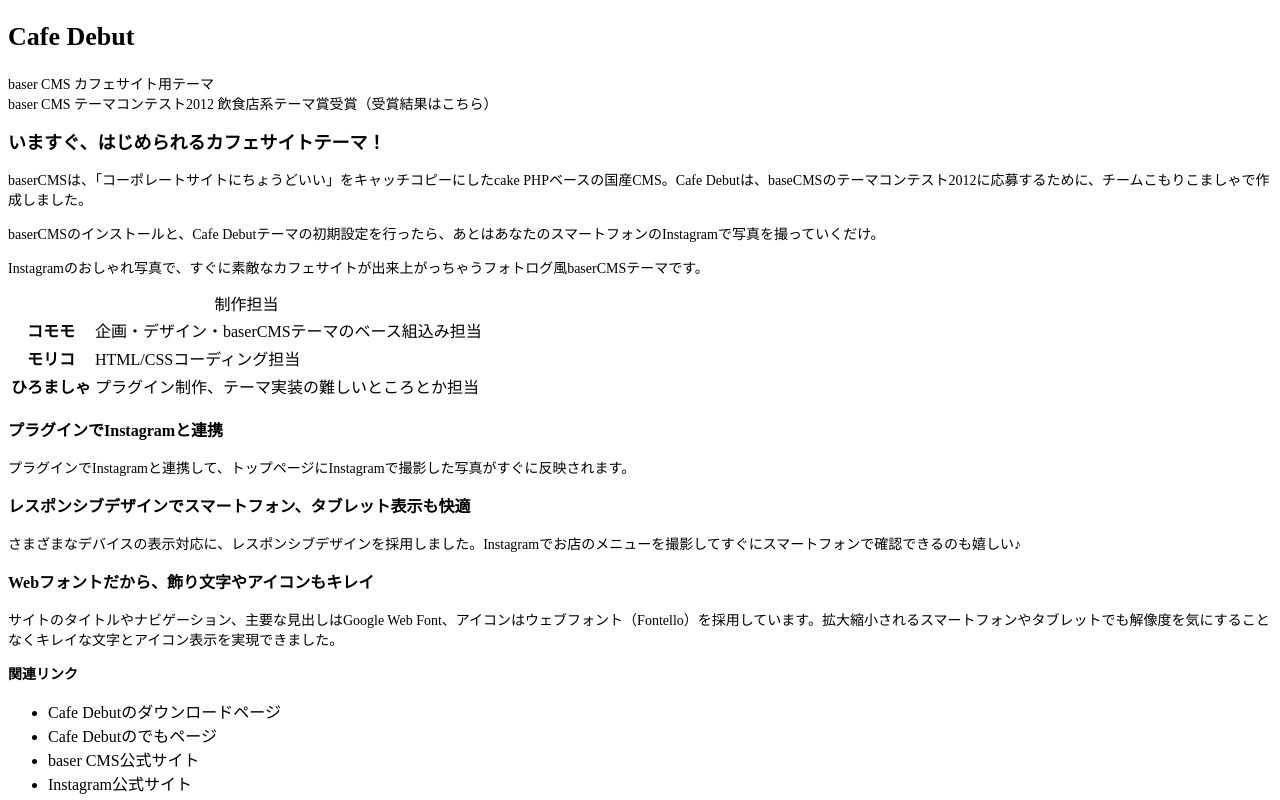
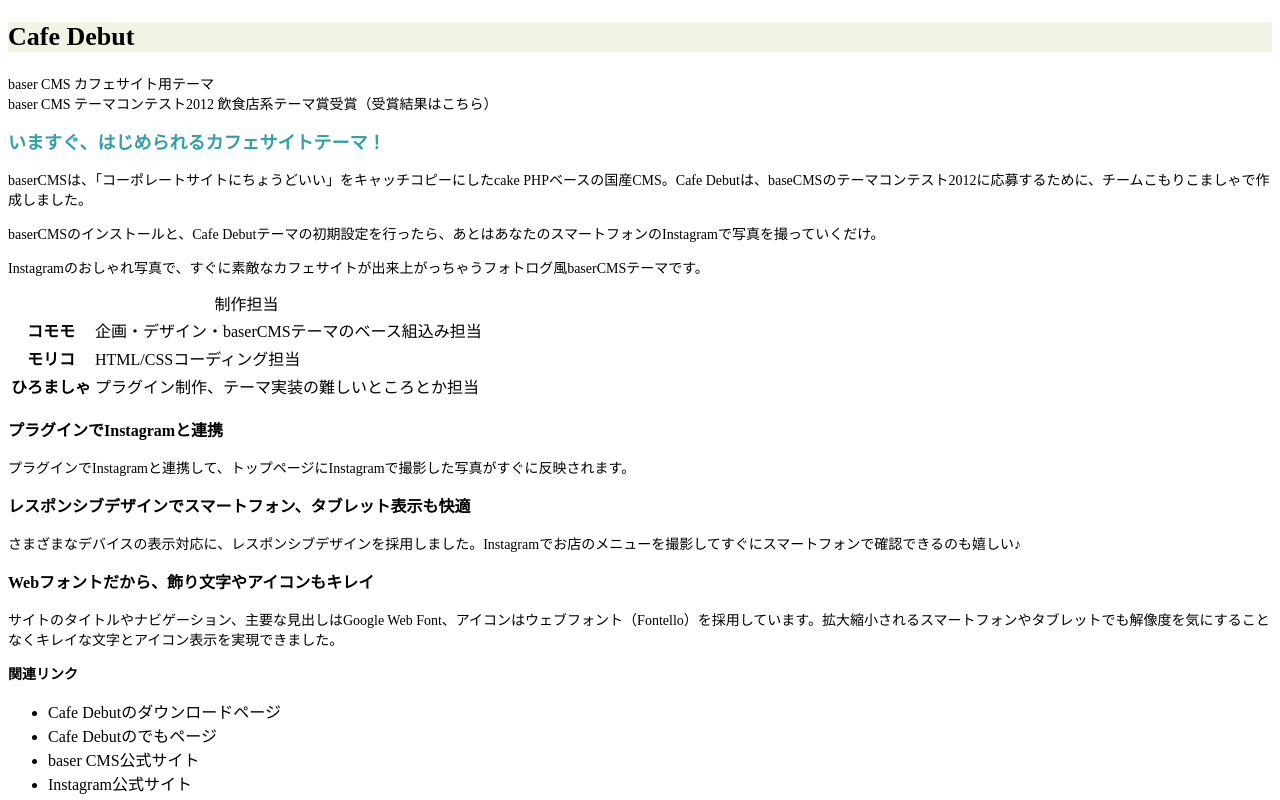
Before and after one commit to ksugawara61/SampleHtml, a plain HTML site: page portfolio/01.html in a window 1280 px wide. Shown: the top 800 px of the page. Drawn offline with Linux system fonts and the light colour scheme.

Commit message:
3-2-1 文字色を指定する

```diff
--- a/common/css/style.css
+++ b/common/css/style.css
@@ -1,9 +1,15 @@
 p { font-size: 14px; }
 
 /* 見出し */
-.pageTitle { font-size: 26px; }
+.pageTitle {
+    font-size: 26px;
+    background-color: #F2F2E5;
+}
 
-.heading-typeA { font-size: 18px; }
+.heading-typeA {
+    font-size: 18px;
+    color: #349FA6;
+}
 
 .heading-typeB { font-size: 16px; }
 
```
